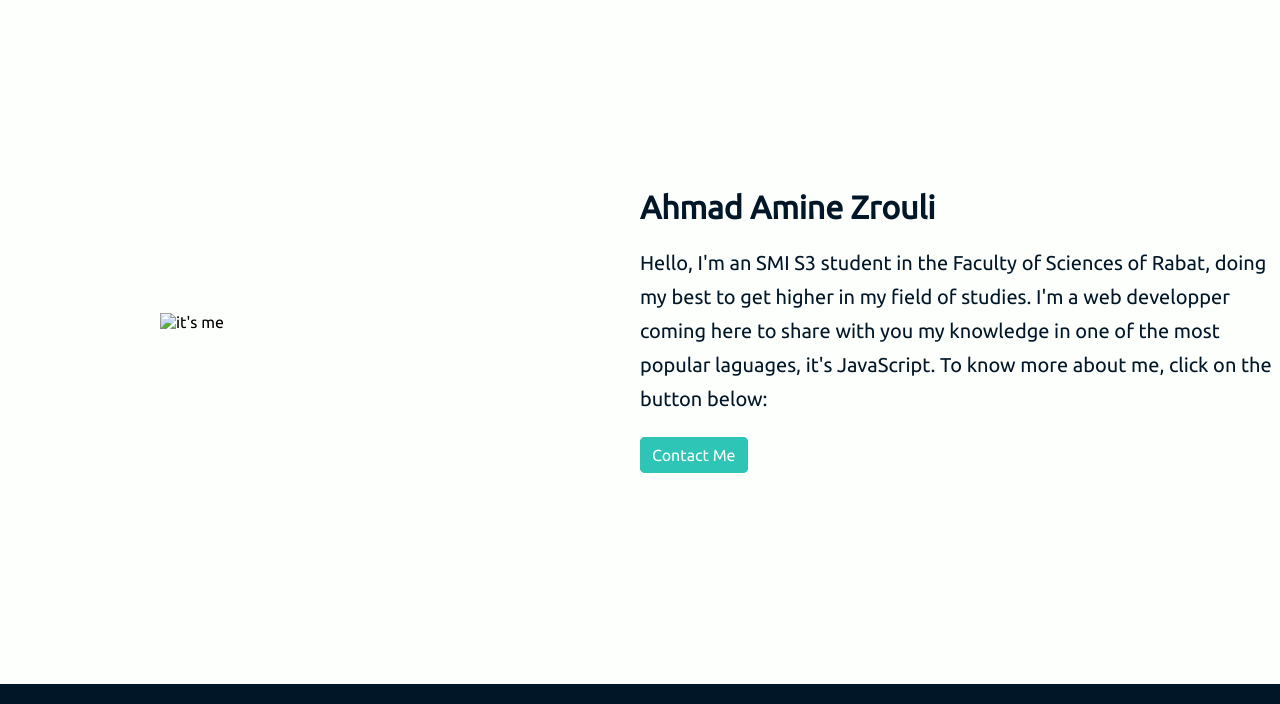
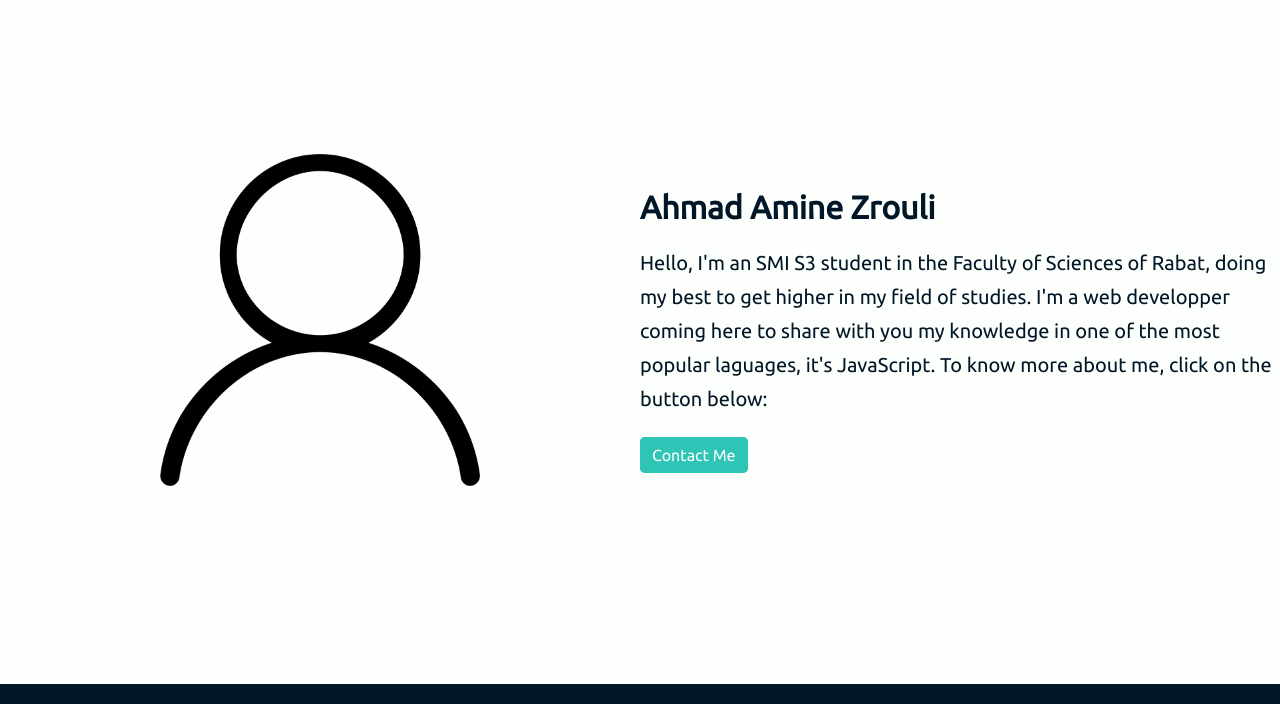
Before and after one commit to zrouliaa/educative_site, a plain HTML site: page index.html in a window 1280 px wide. Shown: the part 767-1471 px from the top of the page. Drawn offline with Linux system fonts and the light colour scheme.

Commit message:
Update index.html

```diff
--- a/index.html
+++ b/index.html
@@ -37,7 +37,7 @@
     <!-- About Me -->
     <section class="about">
         <div class="imggg">
-            <img class="imggg1" src="/files/profile.jpg" alt="it's me">
+            <img class="imggg1" src="/files/drop_your_profile_picture.png" alt="it's me">
         </div>
         <div class="about-me">
             <h1 class="about-name">Ahmad Amine Zrouli</h1>
```
